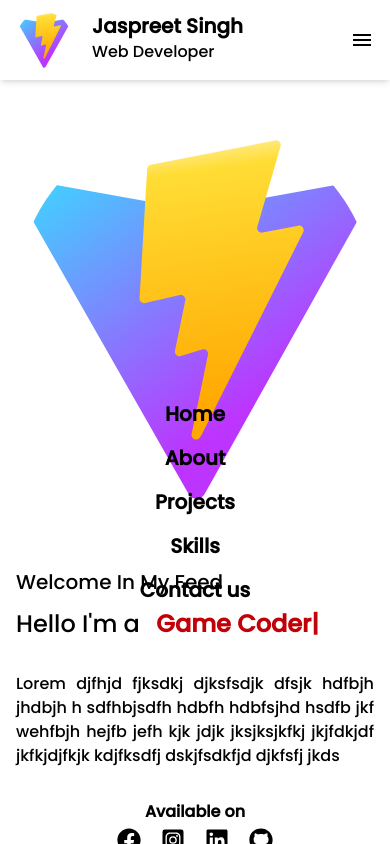
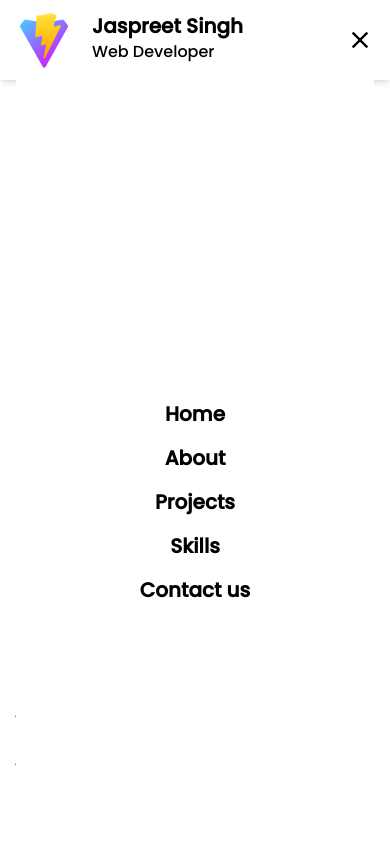
Before and after one commit to Jaspreet-Singh-430/MyPortfolio, a React (Vite) app: page / in a window 390 px wide. Both pictures are taken after a click on the element 362 px from the left and 40 px from the top of the page. Shown: the top 844 px of the page. Built offline with nearby package versions, Linux system fonts and the light colour scheme.

Commit message:
Portfolio is ready

```diff
--- a/package.json
+++ b/package.json
@@ -11,9 +11,13 @@
   },
   "dependencies": {
     "@tailwindcss/vite": "^4.1.14",
+    "axios": "^1.15.0",
     "react": "^19.1.1",
     "react-dom": "^19.1.1",
+    "react-hook-form": "^7.72.1",
+    "react-hot-toast": "^2.6.0",
     "react-icons": "^5.5.0",
+    "react-scroll": "^1.9.3",
     "react-typed": "^2.0.12",
     "tailwindcss": "^4.1.14"
   },
--- a/src/App.jsx
+++ b/src/App.jsx
@@ -6,8 +6,10 @@ import Portfolio from "./components/portfolio.jsx"
 import Footer from './components/footer.jsx'
 import Contact from "./components/contact.jsx"
 import Experience from "./components/experience.jsx"
+import { Toaster } from "react-hot-toast";
 export default function App() {
   return(
+    <>
     <div className="bg-dark">
     <Navbar/>
     <Home/>
@@ -18,5 +20,7 @@ export default function App() {
     <Footer/>
     {/* <div className="text-pink-500 font-bold">Hello</div> */}
     </div>
+    <Toaster />
+    </>
   )
 }
--- a/src/components/about.jsx
+++ b/src/components/about.jsx
@@ -2,7 +2,7 @@ import React from "react"
 export default function About() {
     return(
         <>
-        <div className="max-w-screen-2xl container mx-auto px-4 md:px-20 my-16">
+        <div name="About" className="max-w-screen-2xl container mx-auto px-4 md:px-20 my-16">
             <div>
             <h1 className="text-3xl font-bold mb-5">About</h1>
             <p>Hello I'm Jaspreet Singh, a passionate web developer with a keen eye for MERN stack. With a
--- a/src/components/contact.jsx
+++ b/src/components/contact.jsx
@@ -1,33 +1,72 @@
 import React from "react"
+import { useForm} from "react-hook-form";
+import axios from "axios"
+// import toast from "react-hot-toast";
+// toast.configure()
 export default function Contact() {
+
+
+    const {
+    register,
+    handleSubmit,
+    watch,
+    formState: { errors },
+  } = useForm();
+
+  const onSubmit = async(data) => {
+    const userInfo={
+        name:data.name,
+        email:data.email,
+        message:data.message
+    }
+    try {
+        await axios.post("https://forminit.com/f/qltzcah65xp", userInfo
+            // headers: {
+            //     // 'Content-Type': 'application/json',
+            //     'allow-control-allow-origin': 'https://forminit.com/f/qltzcah65xp'
+            //     // 'access-control-allow-headers': 'Content-Type'
+            // }
+        )
+        toast.success("Message sent successfully")
+    }
+    catch(error){
+        console.log(error)
+    }
+  }
     return(
-        <div className="max-w-screen-2xl container mx-auto px-4 md:px-20 my-16">
+        <div name="Contact us" className="max-w-screen-2xl container mx-auto px-4 md:px-20 my-16">
         <h1 className="text-3xl font-bold mb-4">Contact me</h1>
         <span>Please fill out the form below to contact me</span>
         <div className="flex flex-col items-center justify-center mt-5">
-            <form action="" class="bg-slate-200 w-96 px-8 py-6 rounded-xl">
+            <form onSubmit={handleSubmit(onSubmit)} className="bg-slate-200 w-96 px-8 py-6 rounded-xl">
                 <h1 className="text-xl font-semibold mb-4">Send Your Message</h1>
                 <div className="flex flex-col mb-4">
                     <label className="block text-gray-700" htmlFor="name">Fullname</label>
-                    <input className="mt-1 bg-white block border border-gray-300 px-3 py-2 rounded-lg shadow-sm focus:ring-indigo-500 focus:border-indigo-500"
+                    <input {...register("name", { required: true })}className="mt-1 bg-white block border border-gray-300 px-3 py-2 rounded-lg shadow-sm focus:ring-indigo-500 focus:border-indigo-500"
                     type="text"
                     id="name"
+                    name="name"
                     placeholder="Enter your fullname" />
+                    {errors.name && <span>This field is required</span>}
                 </div>
                 <div className="flex flex-col mb-4">
                     <label className="block text-gray-700" htmlFor="email">Email</label>
-                    <input className="mt-1 bg-white block border border-gray-300 px-3 py-2 rounded-lg shadow-sm focus:ring-indigo-500 focus:border-indigo-500"
+                    <input {...register("email", { required: true })} className="mt-1 bg-white block border border-gray-300 px-3 py-2 rounded-lg shadow-sm focus:ring-indigo-500 focus:border-indigo-500"
                     type="email"
                     id="email"
+                    name="email"
                     placeholder="Enter your email address" />
+                    {errors.email && <span>This field is required</span>}
                 </div>
                 <div className="flex flex-col mb-4">
                     <label className="block text-gray-700" htmlFor="message">Message</label>
-                    <textarea className="mt-1 bg-white block border border-gray-300 px-3 py-2 rounded-lg shadow-sm focus:ring-indigo-500 focus:border-indigo-500"
+                    <textarea {...register("message", { required: true })} className="mt-1 bg-white block border border-gray-300 px-3 py-2 rounded-lg shadow-sm focus:ring-indigo-500 focus:border-indigo-500"
                     id="message"
+                    name="message"
                     placeholder="Enter your message" ></textarea>
+                          {errors.message && <span>This field is required</span>}
                 </div>
-                <button className="bg-black text-white rounded-xl px-3 py-2 hover:bg-slate-700 duration-300">Send</button>
+                <button type="submit" value="submit" className="bg-black text-white rounded-xl px-3 py-2 hover:bg-slate-700 duration-300">Send</button>
             </form>
         </div>
         </div>
--- a/src/components/experience.jsx
+++ b/src/components/experience.jsx
@@ -51,7 +51,7 @@ const experience = () => {
             }
         ]
   return (
-    <div className="max-w-screen-2xl container mx-auto px-4 md:px-20 my-16">
+    <div name="Skills" className="max-w-screen-2xl container mx-auto px-4 md:px-20 my-16">
         <div>
             <h1 className="text-3xl font-bold mb-5">Skills</h1>
             <p className=''>I have more than 9 months of experience in below technologies except unity(3 months).</p>
--- a/src/components/footer.jsx
+++ b/src/components/footer.jsx
@@ -14,16 +14,16 @@ export default function Footer() {
 
                 <div class="flex space-x-4">
                     {/* <a href="#" class="text-black hover:text-primary transition"> */}
-                        <FaGithub className="md:text-3xl text-2xl cursor-pointer"/>
+                        <FaGithub size={24} className="md:text-3xl text-2xl cursor-pointer"/>
                     {/* </a> */}
                     {/* <a href="#" class="text-black hover:text-blue-600 transition"> */}
-                        <FaLinkedin className="md:text-3xl text-2xl cursor-pointer"/>
+                        <FaLinkedin size={24} className="md:text-3xl text-2xl cursor-pointer"/>
                     {/* </a> */}
                     {/* <a href="#" class="text-black hover:text-blue-400 transition"> */}
-                    <FaFacebook className="md:text-3xl text-2xl cursor-pointer"/>
+                    <FaFacebook size={24} className="md:text-3xl text-2xl cursor-pointer"/>
                     {/* </a> */}
                     {/* <a href="#" class="text-black hover:text-pink-600 transition"> */}
-                    <FaInstagramSquare className="md:text-3xl text-2xl cursor-pointer"/>
+                    <FaInstagramSquare size={24} className="md:text-3xl text-2xl cursor-pointer"/>
                     {/* </a> */}
                 </div>
             <div class="border-t border-gray-500 mt-8 pt-8 flex flex-col items-center">
--- a/src/components/home.jsx
+++ b/src/components/home.jsx
@@ -12,7 +12,7 @@ import {ReactTyped} from "react-typed";
 export default function Home() {
     return(
         <>
-        <div className="max-w-screen-2xl container mx-auto px-4 md:px-20 my-20">
+        <div name="Home" className="max-w-screen-2xl container mx-auto px-4 md:px-20 my-20">
             <div className="flex flex-col md:flex-row">
             <div className="md:w-3/5 md:mt-24 mt-12 space-y-2 order-2 md:order-1">
             <span className="text-xl">Welcome In My Feed</span>
--- a/src/components/navbar.jsx
+++ b/src/components/navbar.jsx
@@ -1,4 +1,5 @@
 import React,{useState} from "react"
+import { Link } from "react-scroll"
 import { MdMenu } from "react-icons/md";
 import { IoMdClose } from "react-icons/io";
 import pic from "../../public/vite.svg"
@@ -42,19 +43,31 @@ return(
             <ul className=" hidden md:flex space-x-8 ">
                 {
                     navItems.map(({id,text})=>(
-                    <li className="hover:scale-105 duration-200 cursor-pointer" key={id}>{text}</li>
+                    <li className="hover:scale-105 duration-200 cursor-pointer" key={id}>
+                        <Link to={text}
+                        smooth={true}
+                        duration={500}
+                        offset={-70}
+                        activeClass="active">{text}</Link>
+                        </li>
                     ))
                 }
             </ul>
-            <div onClick={()=>setMenu(!menu)} className="md:hidden">{menu?<MdMenu size={24}/>:<IoMdClose size={24}/>}</div>
+            <div onClick={()=>setMenu(!menu)} className="md:hidden">{menu?<IoMdClose size={28}/>:<MdMenu size={28}/>}</div>
         </div>
     </div>
     {
         menu && (
-    <div>
+    <div className="bg-white">
         <ul className="md:hidden flex flex-col items-center justify-center h-screen space-y-4">
             {navItems.map(({id,text})=>(
-                <li className="font-semibold text-xl hover:scale-105 duration-200 cursor-pointer" key={id}>{text}</li>
+                <li className="font-semibold text-xl hover:scale-105 duration-200 cursor-pointer" key={id}>
+                    <Link onClick={()=>setMenu(!menu)} to={text}
+                        smooth={true}
+                        duration={500}
+                        offset={-70}
+                        activeClass="active">{text}</Link>
+                </li>
                 ))}
         </ul>
     </div>
--- a/src/components/portfolio.jsx
+++ b/src/components/portfolio.jsx
@@ -61,7 +61,7 @@ const portfolio = () => {
 
     ]
   return (
-    <div className="max-w-screen-2xl container mx-auto px-4 md:px-20 my-10">
+    <div name="Projects" className="max-w-screen-2xl container mx-auto px-4 md:px-20 my-10">
         <div>
             <h1 className="text-3xl font-bold mb-5">Portfolio</h1>
             <span className='underline font-semibold'>Featured Projects</span>
```
Also changed, not shown: 1 other file (tests, documents, lock files or other folders).
